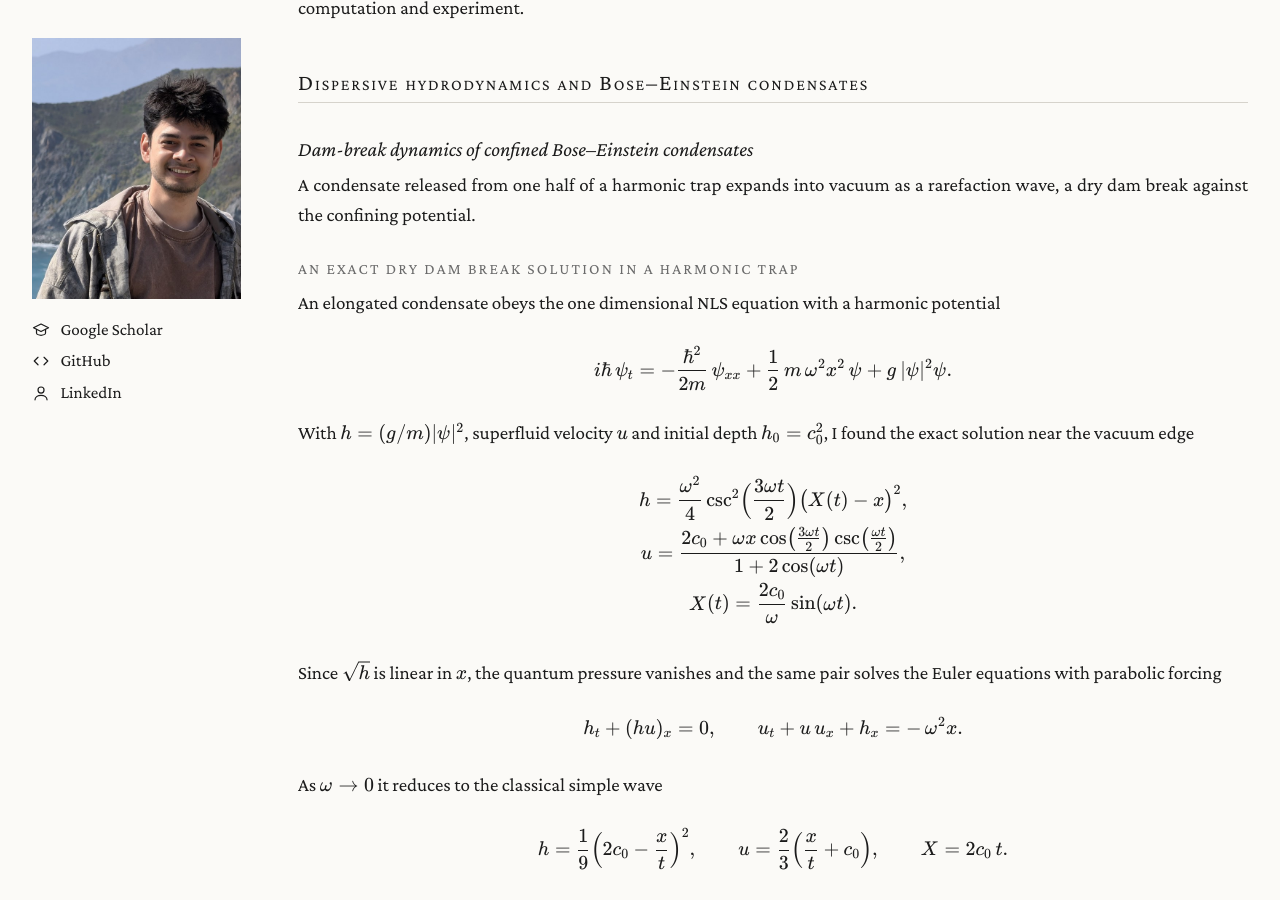
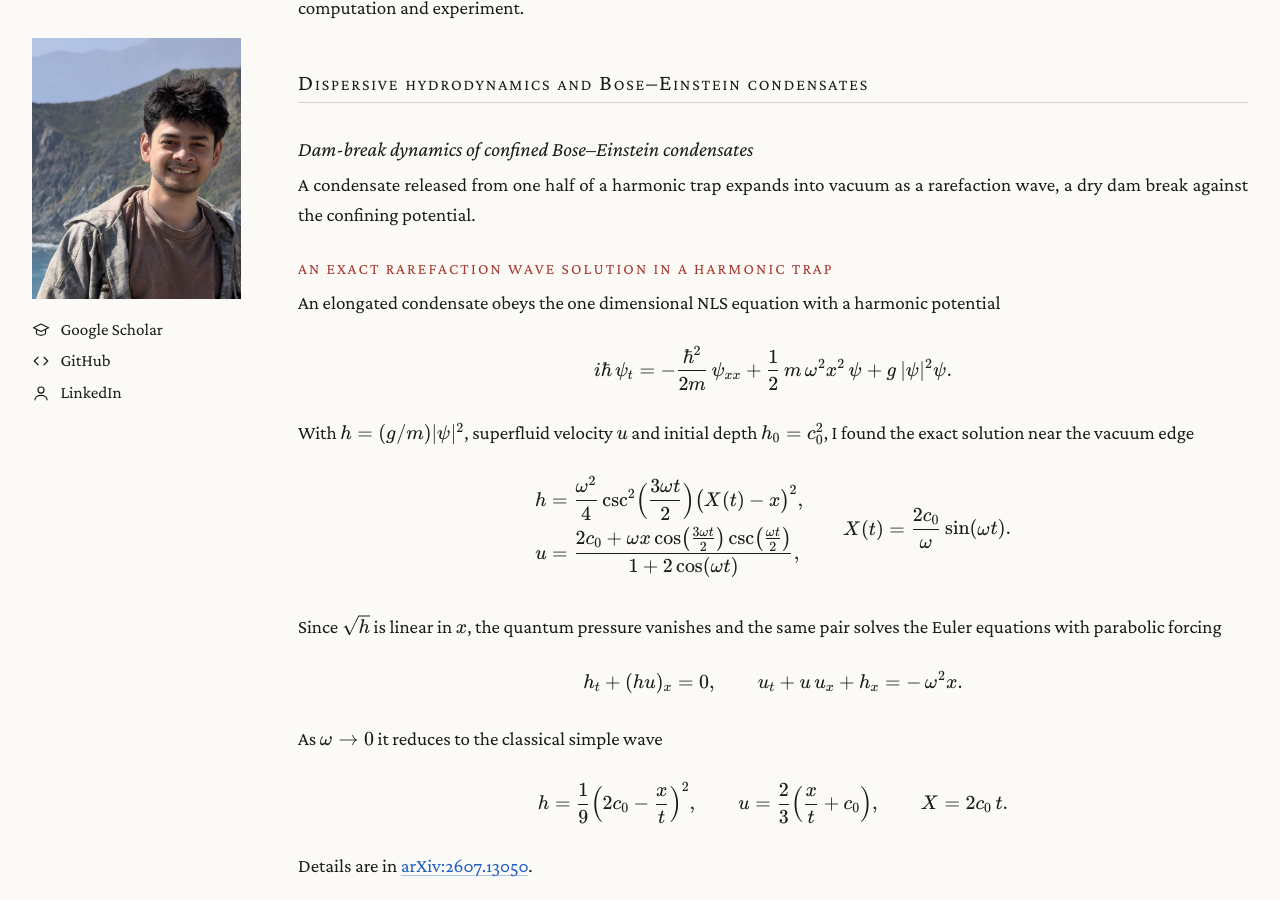
Before and after one commit to shashwatsharan/shashwatsharan.github.io, a Jekyll site: the page built from research.md, in a window 1280 px wide and 900 px high, scrolled down 462 px. Built offline with Jekyll 4.4.1, drawn with Linux system fonts in a browser that asks for light colours.

Commit message:
Rename result heading and place X(t) beside h, u

```diff
--- a/research.md
+++ b/research.md
@@ -11,7 +11,8 @@ My research in applied mathematics centres on nonlinear waves, dispersive partia
 
 A condensate released from one half of a harmonic trap expands into vacuum as a rarefaction wave, a dry dam break against the confining potential.
 
-#### An exact dry dam break solution in a harmonic trap
+#### An exact rarefaction wave solution in a harmonic trap
+{: .result}
 
 An elongated condensate obeys the one dimensional NLS equation with a harmonic potential
 
@@ -22,11 +23,12 @@ $$
 With $$h = (g/m)\lvert\psi\rvert^2$$, superfluid velocity $$u$$ and initial depth $$h_0 = c_0^2$$, I found the exact solution near the vacuum edge
 
 $$
-\begin{gathered}
-h = \frac{\omega^2}{4}\csc^2\!\Big(\frac{3\omega t}{2}\Big)\big(X(t)-x\big)^2, \\[4pt]
-u = \frac{2c_0 + \omega x\cos\!\big(\frac{3\omega t}{2}\big)\csc\!\big(\frac{\omega t}{2}\big)}{1+2\cos(\omega t)}, \\[4pt]
+\begin{aligned}
+h &= \frac{\omega^2}{4}\csc^2\!\Big(\frac{3\omega t}{2}\Big)\big(X(t)-x\big)^2, \\[4pt]
+u &= \frac{2c_0 + \omega x\cos\!\big(\frac{3\omega t}{2}\big)\csc\!\big(\frac{\omega t}{2}\big)}{1+2\cos(\omega t)},
+\end{aligned}
+\qquad
 X(t) = \frac{2c_0}{\omega}\sin(\omega t).
-\end{gathered}
 $$
 
 Since $$\sqrt{h}$$ is linear in $$x$$, the quantum pressure vanishes and the same pair solves the Euler equations with parabolic forcing
```
